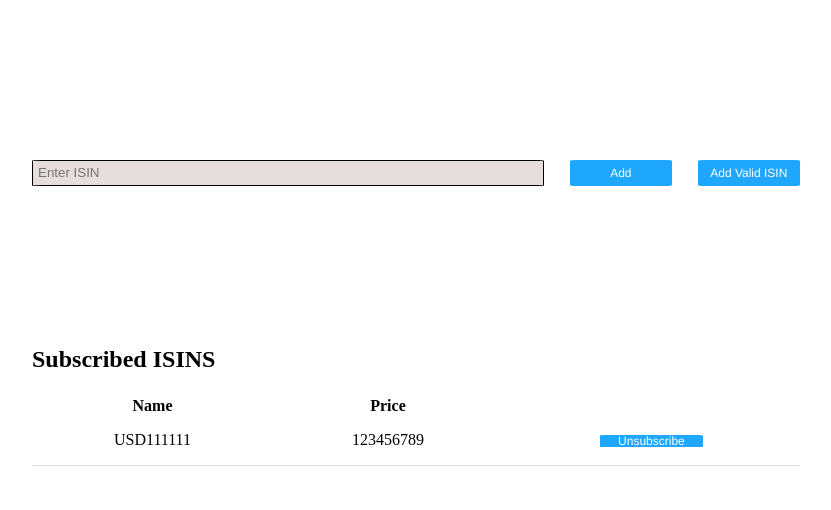
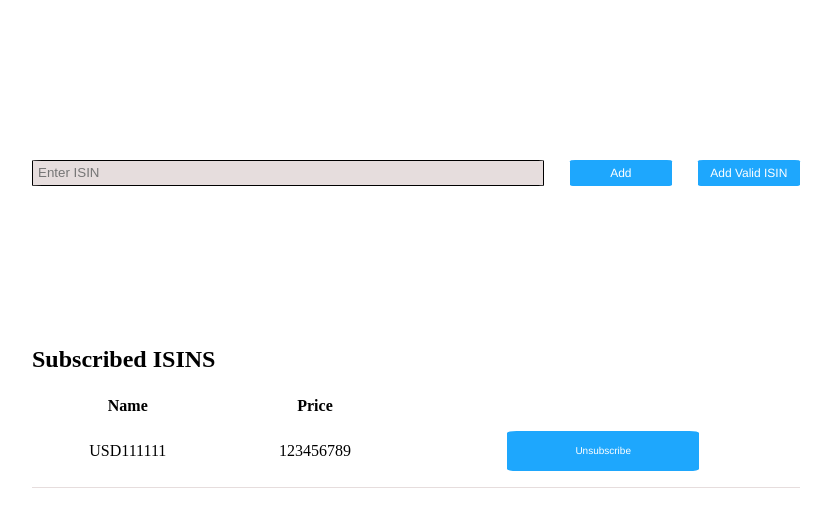
Before and after one commit to AleksandrEnin163/ISIN_APP_TS, a React (Vite) app: page / in a window 1280 px wide. Shown: the top 510 px of the page, without its empty margins (224-1055 px from the left). Built offline with nearby package versions, Linux system fonts and the light colour scheme.

Commit message:
изменил css button size large

```diff
--- a/src/Components/Table/Table.tsx
+++ b/src/Components/Table/Table.tsx
@@ -18,7 +18,7 @@ function Table() {
               <td>USD111111</td>
               <td>123456789</td>
               <td>
-                <Button  size='medium' label='Unsubscribe'/>
+                <Button  size='large' label='Unsubscribe'/>
               </td>
             </tr>
         </tbody>
--- a/src/stories/Button/button.css
+++ b/src/stories/Button/button.css
@@ -17,8 +17,10 @@
 }
 
 .storybook-button--large {
-  font-size: 16px;
-  padding: 20px 35px;
+  font-size: 10px;
+  text-align: center;
+  padding: 15px 0;
+  width: 15vw;
 }
 
 .storybook-button--medium {
```
